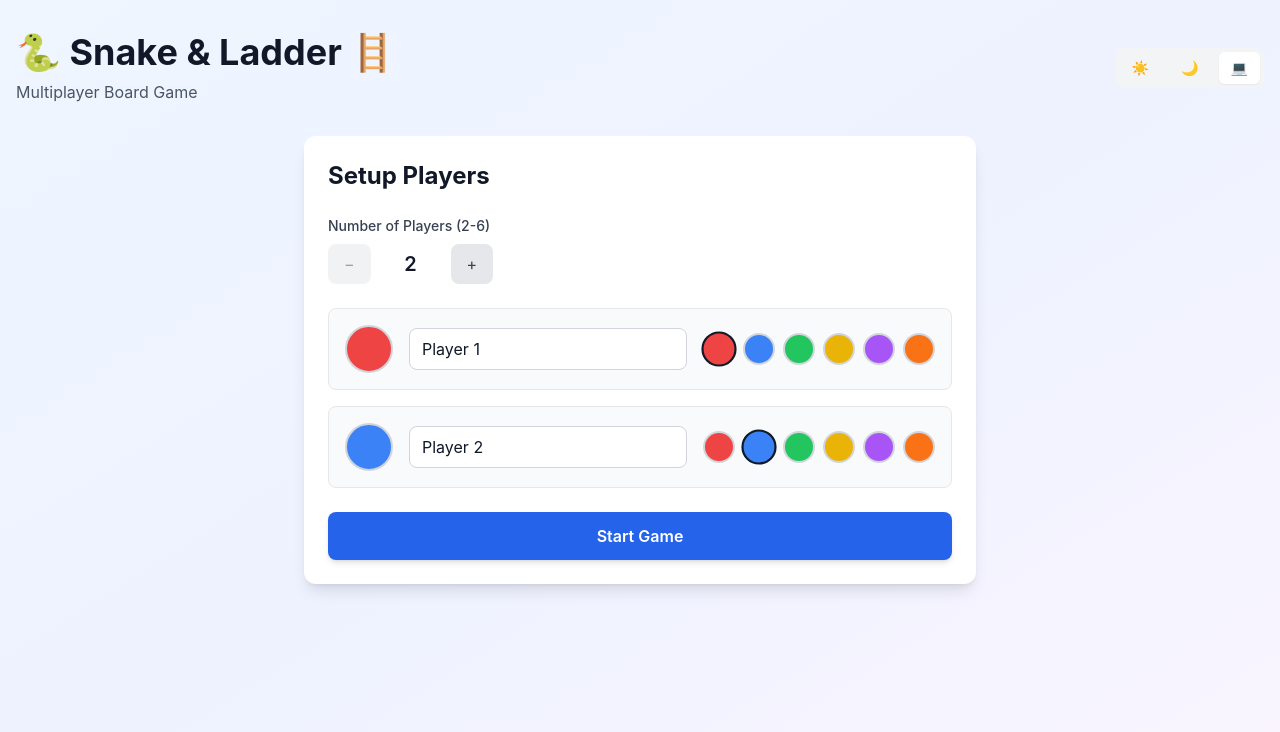
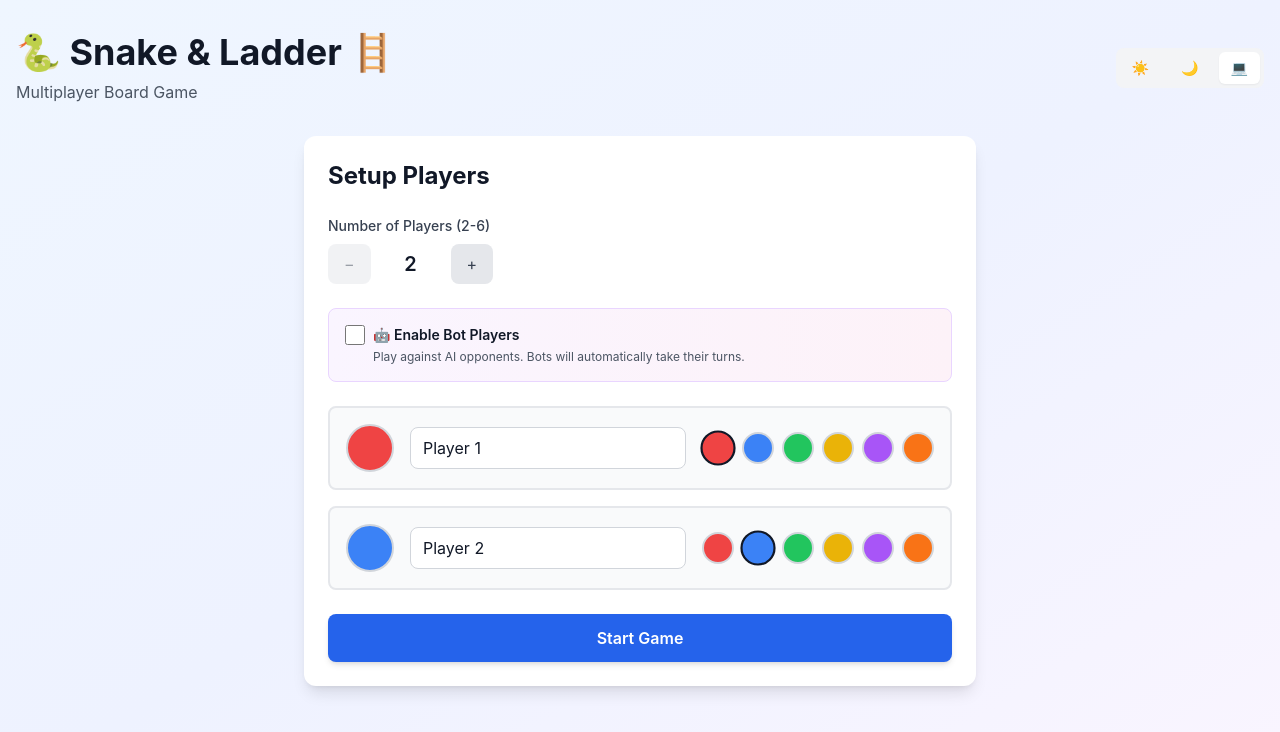
Before and after one commit to NarendraPatel079/snakes-and-ladder-multiplayer, a React (Vite) app: page / in a window 1280 px wide. Shown: the top 732 px of the page. Built offline with nearby package versions, Linux system fonts and the light colour scheme.

Commit message:
Bot player logic implemented

```diff
--- a/src/App.jsx
+++ b/src/App.jsx
@@ -1,4 +1,4 @@
-import { useState } from 'react'
+import { useState, useEffect } from 'react'
 import { ThemeProvider } from './contexts/ThemeContext'
 import ThemeToggle from './components/ThemeToggle'
 import PlayerSetup from './components/PlayerSetup'
@@ -167,7 +167,29 @@ function App() {
     setLastMove(null)
     setWinner(null)
     setExtraTurn(false)
+    setIsAnimating(false)
+    setAnimatingPlayer(null)
+    setAnimationPath([])
   }
+
+  // Auto-roll for bot players
+  useEffect(() => {
+    if (gameState !== GAME_STATE.playing || isRolling || isAnimating || winner) return
+    if (players.length === 0) return
+
+    const currentPlayer = players[currentPlayerIndex]
+    if (currentPlayer?.isBot) {
+      // Wait a bit before bot rolls (makes it feel more natural)
+      const botDelay = setTimeout(() => {
+        if (!isRolling && !isAnimating && gameState === GAME_STATE.playing) {
+          handleRollDice()
+        }
+      }, 1500) // 1.5 second delay for bot to "think"
+
+      return () => clearTimeout(botDelay)
+    }
+    // eslint-disable-next-line react-hooks/exhaustive-deps
+  }, [gameState, currentPlayerIndex, isRolling, isAnimating, winner, extraTurn])
 
   return (
     <ThemeProvider>
@@ -211,6 +233,7 @@ function App() {
                     isRolling={isRolling}
                     onRoll={handleRollDice}
                     winner={winner}
+                    isBotTurn={players[currentPlayerIndex]?.isBot}
                   />
                 </div>
 
--- a/src/components/Dice.jsx
+++ b/src/components/Dice.jsx
@@ -1,4 +1,6 @@
-const Dice = ({ value, isRolling, onRoll, winner }) => {
+import { ICONS_MAP } from "../constants/GameBoardConstants"
+
+const Dice = ({ value, isRolling, onRoll, winner, isBotTurn }) => {
   const getDiceFace = (value) => {
     const dots = {
       1: [[0, 0, 0], [0, 1, 0], [0, 0, 0]],
@@ -38,6 +40,11 @@ const Dice = ({ value, isRolling, onRoll, winner }) => {
         {`${!isRolling && value > 0 ? value : ''}`}
       </div>
 
+      {isBotTurn ? (
+        <div className="px-6 py-3 bg-gradient-to-r from-purple-600 to-pink-600 text-white font-bold rounded-lg shadow-lg animate-pulse">
+          {`${ICONS_MAP.bot} Bot's Turn...`}
+        </div>
+      ) : (
         <button
           onClick={onRoll}
           disabled={winner || isRolling}
@@ -47,6 +54,7 @@ const Dice = ({ value, isRolling, onRoll, winner }) => {
         >
           {isRolling ? 'Rolling...' : 'Roll Dice'}
         </button>
+      )}
     </div>
   )
 }
--- a/src/components/GameBoard.jsx
+++ b/src/components/GameBoard.jsx
@@ -920,7 +920,7 @@ const GameBoard = ({ players, currentPlayerIndex, winner, animatingPlayer, anima
                     ? animationStyle.transform
                     : (isCurrentPlayer ? 'scale(1.1)' : 'scale(1)'),
                 }}
-                title={player.name}
+                title={`${player.name}${player.isBot ? ' (Bot)' : ''}`}
                 onMouseEnter={(e) => {
                   if (!isCurrentPlayer && !isAnimatingThisPlayer) {
                     e.currentTarget.style.animation = 'player-hover 0.5s ease-in-out infinite'
--- a/src/components/PlayerSetup.jsx
+++ b/src/components/PlayerSetup.jsx
@@ -1,11 +1,13 @@
 import { useState } from 'react'
 import { PLAYER_COLORS } from '../constants/PlayerConstants'
+import { ICONS_MAP } from '../constants/GameBoardConstants'
 
 const PlayerSetup = ({ onStartGame }) => {
   const [numPlayers, setNumPlayers] = useState(2)
+  const [enableBots, setEnableBots] = useState(false)
   const [players, setPlayers] = useState([
-    { name: 'Player 1', color: PLAYER_COLORS[0] },
-    { name: 'Player 2', color: PLAYER_COLORS[1] },
+    { name: 'Player 1', color: PLAYER_COLORS[0], isBot: false },
+    { name: 'Player 2', color: PLAYER_COLORS[1], isBot: false },
   ])
 
   const updatePlayer = (index, field, value) => {
@@ -22,9 +24,38 @@ const PlayerSetup = ({ onStartGame }) => {
       newPlayers.push({
         name: players[i]?.name || `Player ${i + 1}`,
         color: players[i]?.color || PLAYER_COLORS[i],
+        isBot: players[i]?.isBot || false,
       })
     }
     setPlayers(newPlayers)
+  }
+
+  const handleToggleBot = (index) => {
+    const newPlayers = [...players]
+    newPlayers[index] = {
+      ...newPlayers[index],
+      isBot: !newPlayers[index].isBot,
+      // Auto-generate bot name if switching to bot
+      name: !newPlayers[index].isBot
+        ? `Bot ${index + 1}`
+        : `Player ${index + 1}`
+    }
+    setPlayers(newPlayers)
+  }
+
+  const handleEnableBotsToggle = () => {
+    const newEnableBots = !enableBots
+    setEnableBots(newEnableBots)
+
+    // If disabling bots, remove bot flags from all players
+    if (!newEnableBots) {
+      const newPlayers = players.map((p, i) => ({
+        ...p,
+        isBot: false,
+        name: p.isBot ? `Player ${i + 1}` : p.name
+      }))
+      setPlayers(newPlayers)
+    }
   }
 
   const handleColorChange = (index, color) => {
@@ -82,26 +113,60 @@ const PlayerSetup = ({ onStartGame }) => {
         </div>
       </div>
 
+      {/* Bot Players Toggle */}
+      <div className="mb-6 p-4 bg-gradient-to-r from-purple-50 to-pink-50 dark:from-purple-900/20 dark:to-pink-900/20 rounded-lg border border-purple-200 dark:border-purple-800">
+        <div className="flex items-center justify-between">
+          <div className="flex-1">
+            <label className="flex items-center gap-2 cursor-pointer">
+              <input
+                type="checkbox"
+                checked={enableBots}
+                onChange={handleEnableBotsToggle}
+                className="w-5 h-5 text-purple-600 bg-gray-100 border-gray-300 rounded focus:ring-purple-500 dark:focus:ring-purple-600 dark:ring-offset-gray-800 focus:ring-2 dark:bg-gray-700 dark:border-gray-600"
+              />
+              <span className="text-sm font-semibold text-gray-900 dark:text-white">
+                {`${ICONS_MAP.bot} Enable Bot Players`}
+              </span>
+            </label>
+            <p className="text-xs text-gray-600 dark:text-gray-400 mt-1 ml-7">
+              Play against AI opponents. Bots will automatically take their turns.
+            </p>
+          </div>
+        </div>
+      </div>
+
       <div className="space-y-4 mb-6">
         {players.slice(0, numPlayers).map((player, index) => (
           <div
             key={index}
-            className="p-4 bg-gray-50 dark:bg-gray-900 rounded-lg border border-gray-200 dark:border-gray-700"
+            className={`p-4 rounded-lg border-2 transition-all ${
+              player.isBot
+                ? 'bg-gradient-to-r from-purple-50 to-pink-50 dark:from-purple-900/30 dark:to-pink-900/30 border-gray-300 dark:border-gray-700'
+                : 'bg-gray-50 dark:bg-gray-900 border-gray-200 dark:border-gray-700'
+            }`}
           >
             <div className="flex items-center gap-4">
-              <div className="flex-shrink-0">
+              <div className="flex-shrink-0 relative">
                 <div
                   className="w-12 h-12 rounded-full border-2 border-gray-300 dark:border-gray-600"
                   style={{ backgroundColor: player.color }}
                 />
+                {player.isBot && (
+                  <div className="absolute -top-1 -right-1 w-6 h-6 bg-blue-300 dark:bg-gray-800 rounded-full flex items-center justify-center border-2 border-gray-100 dark:border-gray-400">
+                    <span className="text-xs">{`${ICONS_MAP.bot}`}</span>
+                  </div>
+                )}
               </div>
               <div className="flex-1">
                 <input
                   type="text"
                   value={player.name}
                   onChange={(e) => updatePlayer(index, 'name', e.target.value)}
-                  className="w-full px-3 py-2 border border-gray-300 dark:border-gray-600 rounded-lg bg-white dark:bg-gray-800 text-gray-900 dark:text-white focus:outline-none focus:ring-2 focus:ring-blue-500"
-                  placeholder={`Player ${index + 1}`}
+                  disabled={player.isBot}
+                  className={`w-full px-3 py-2 border border-gray-300 dark:border-gray-600 rounded-lg bg-white dark:bg-gray-800 text-gray-900 dark:text-white focus:outline-none focus:ring-2 focus:ring-blue-500 ${
+                    player.isBot ? 'opacity-75 cursor-not-allowed' : ''
+                  }`}
+                  placeholder={player.isBot ? `Bot ${index + 1}` : `Player ${index + 1}`}
                 />
               </div>
               <div className="flex gap-2 flex-wrap">
@@ -109,16 +174,33 @@ const PlayerSetup = ({ onStartGame }) => {
                   <button
                     key={color}
                     onClick={() => handleColorChange(index, color)}
+                    disabled={player.isBot}
                     className={`w-8 h-8 rounded-full border-2 transition-all ${
                       player.color === color
                         ? 'border-gray-900 dark:border-gray-100 scale-110'
                         : 'border-gray-300 dark:border-gray-600 hover:scale-105'
-                    }`}
+                    } ${player.isBot ? 'opacity-60' : ''}`}
                     style={{ backgroundColor: color }}
                     title={`Select ${color}`}
                   />
                 ))}
               </div>
+              {enableBots && (
+                <div className="flex-shrink-0">
+                  <label className="relative inline-flex items-center cursor-pointer">
+                    <input
+                      type="checkbox"
+                      checked={player.isBot}
+                      onChange={() => handleToggleBot(index)}
+                      className="sr-only peer"
+                    />
+                    <div className="w-11 h-6 bg-gray-200 peer-focus:outline-none peer-focus:ring-4 peer-focus:ring-purple-300 dark:peer-focus:ring-purple-800 rounded-full peer dark:bg-gray-700 peer-checked:after:translate-x-full peer-checked:after:border-white after:content-[''] after:absolute after:top-[2px] after:left-[2px] after:bg-white after:border-gray-300 after:border after:rounded-full after:h-5 after:w-5 after:transition-all dark:border-gray-600 peer-checked:bg-purple-600"></div>
+                    <span className="ml-3 text-sm font-medium text-gray-700 dark:text-gray-300">
+                      Bot
+                    </span>
+                  </label>
+                </div>
+              )}
             </div>
           </div>
         ))}
--- a/src/constants/GameBoardConstants.ts
+++ b/src/constants/GameBoardConstants.ts
@@ -3,6 +3,7 @@ export const BOARD_CELL_SIZE = 50;
 export const BOARD_PADDING = 15;
 export const ICONS_MAP = {
     'player': '👥',
+    'bot': '🤖',
     'snake': '🐍',
     'ladder': '🪜',
     'dice': '🎲',
```
Also changed, not shown: src/components/GameStatus.jsx (+5 -3 lines). Lines whose indentation alone changed are shown as unchanged.
